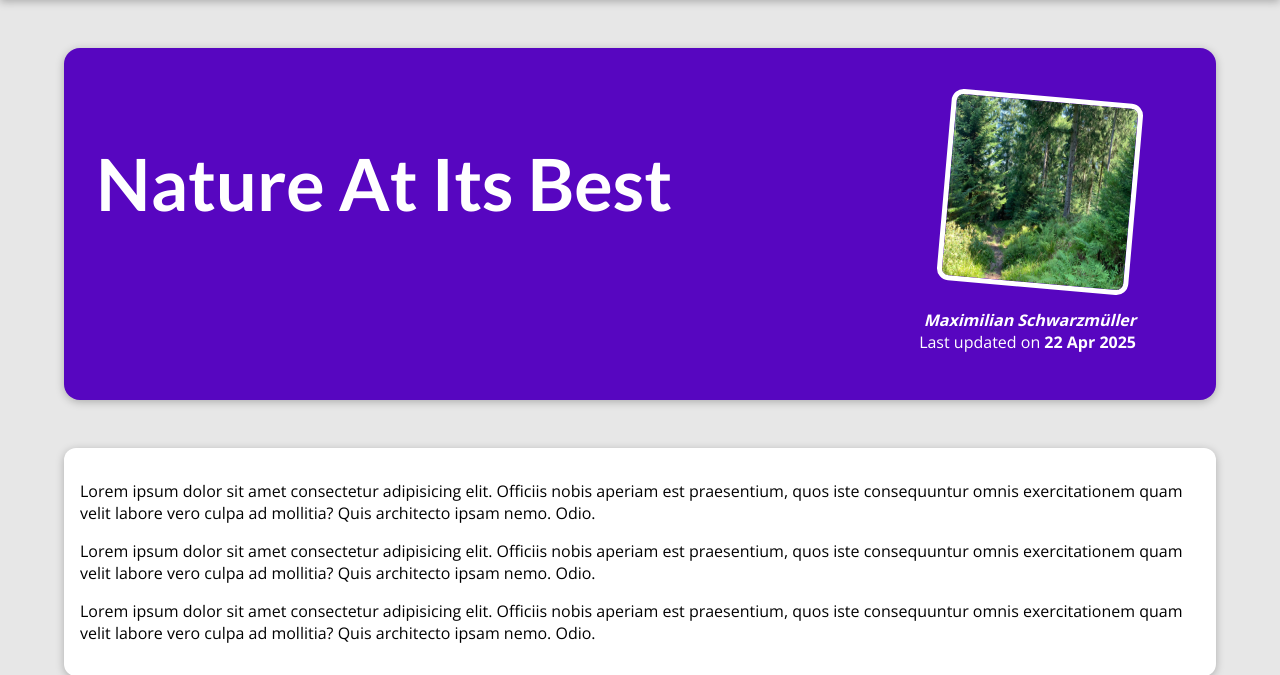
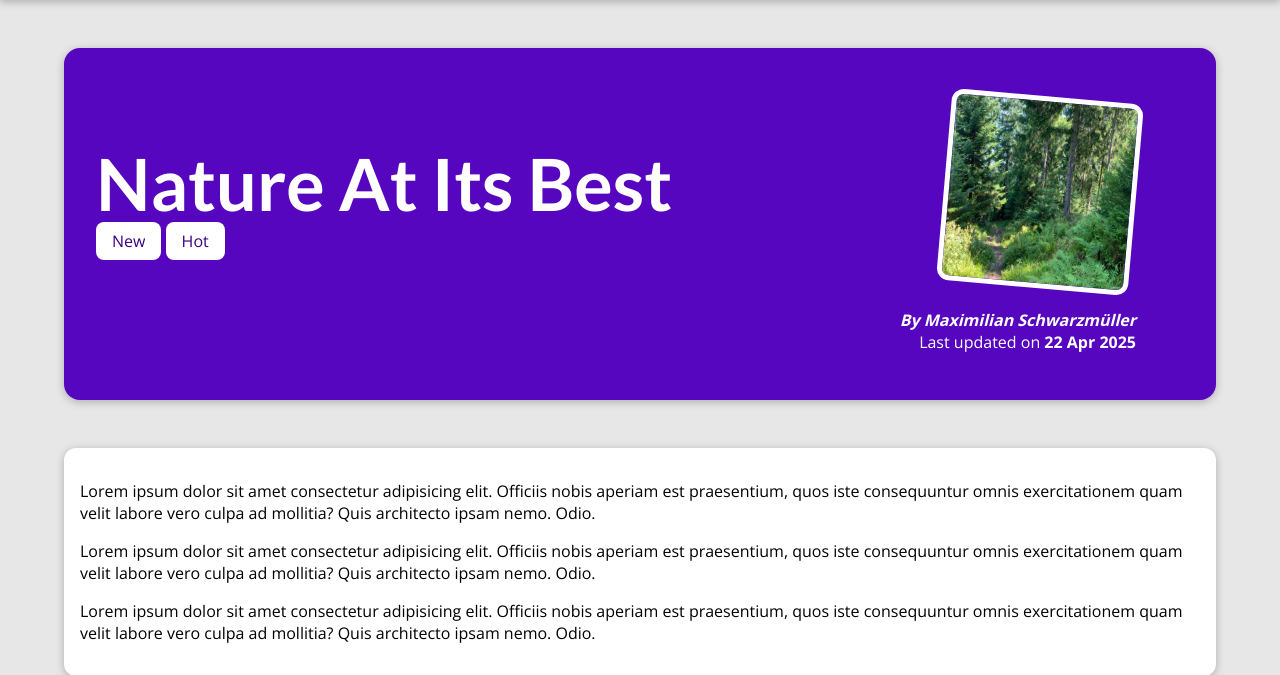
Before and after one commit to rfpacheco/django_the_practical_guide, a Django app: a page that uses Python_Django_The_Practical_Guide/my_site/blog/templates/blog/post-detail.html in a window 1280 px wide. Shown: the part 80-755 px from the top of the page. Run offline with Django 5.2, Linux system fonts and the light colour scheme; data comes from the database, SQL or seed files in the repository.

Commit message:
Add tags display and author email link to post detail
Tags associated with a post are now displayed on the post detail page. The author's name is linked to their email address for easier contact. Updated styling ensures proper layout and visual distinction for tags and links.

```diff
--- a/Python_Django_The_Practical_Guide/my_site/blog/static/blog/post-details.css
+++ b/Python_Django_The_Practical_Guide/my_site/blog/static/blog/post-details.css
@@ -22,6 +22,7 @@ body {
 #summary h2 {
   color: white;
   font-size: 4.5rem;
+  margin-bottom: 0.25rem;
 }
 
 #summary article {
@@ -47,6 +48,11 @@ body {
   font-weight: bold;
 }
 
+#summary a {
+  color: white;
+  text-decoration: none;
+}
+
 #summary time {
   font-weight: bold;
 }
@@ -60,3 +66,10 @@ main {
   border-radius: 12px;
   box-shadow: 0 2px 8px rgba(0, 0, 0, 0.25);
 }
+
+.tag{
+  background-color: white;
+  color: #390281;
+  padding: 0.5rem 1rem;
+  border-radius: 8px;
+}
--- a/Python_Django_The_Practical_Guide/my_site/blog/templates/blog/post-detail.html
+++ b/Python_Django_The_Practical_Guide/my_site/blog/templates/blog/post-detail.html
@@ -12,9 +12,14 @@
 {% block content %}
   <section id="summary">
     <h2>{{ post.title }}</h2>
+    <div>
+      {% for tag in post_tags %}
+        <span class="tag">{{ tag.caption }}</span>
+      {% endfor %}
+    </div>
     <article>
       <img src="{% static "blog/images/"|add:post.image_name %}" alt="{{ post.title }}">
-      <address>{{ post.author|title }}</address>
+      <address>By <a href="mailto:{{ post.author.email_address }}">{{ post.author }}</a></address>
       <div>
         Last updated on
         <time>{{ post.date|date:"d M Y" }}</time>
--- a/Python_Django_The_Practical_Guide/my_site/blog/views.py
+++ b/Python_Django_The_Practical_Guide/my_site/blog/views.py
@@ -17,5 +17,6 @@ def posts(request):
 def post_detail(request, slug):
     identified_post = get_object_or_404(Post, slug=slug)
     return render(request, "blog/post-detail.html", {
-        "post": identified_post
+        "post": identified_post,
+        "post_tags": identified_post.tags.all()
     })
```
